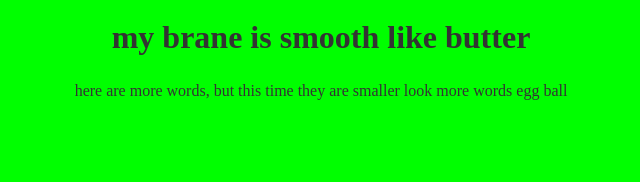
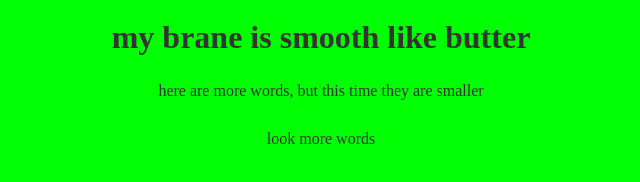
Before and after one commit to thinking-emoji/hmmm, a plain HTML site: page index.html in a window 1280 px wide. Shown: the whole page, without its empty margins (319-959 px from the left). Drawn offline with Linux system fonts and the light colour scheme.

Commit message:
Update index.html

```diff
--- a/index.html
+++ b/index.html
@@ -18,8 +18,9 @@
 
         <p>
             here are more words, but this time they are smaller
+        </p>
+        <p>
             look more words
-            egg ball
         </p>
     </body>
 </html>
```
